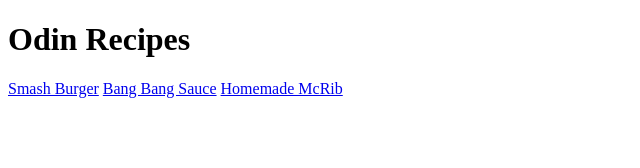
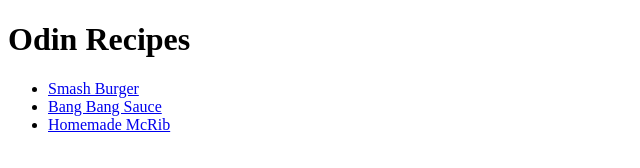
Before and after one commit to cbgalvin98/odin-recipes, a plain HTML site: page index.html in a window 1280 px wide. Shown: the whole page, without its empty margins (0-640 px from the left). Drawn offline with Linux system fonts and the light colour scheme.

Commit message:
Created list to order items

```diff
--- a/index.html
+++ b/index.html
@@ -6,10 +6,11 @@
     </head>
     <body>
         <h1>Odin Recipes</h1>
-        <a href="recipes/burger.html">Smash Burger</a>
-        <a href="recipes/bang.html">Bang Bang Sauce</a>
-        <a href="recipes/sandwhich.html">Homemade McRib</a>
-
+        <ul>
+            <li><a href="recipes/burger.html">Smash Burger</a></li>
+            <li><a href="recipes/bang.html">Bang Bang Sauce</a></li>
+            <li><a href="recipes/sandwhich.html">Homemade McRib</a></li>
+        </ul>
 
     </body>
 </html>
```
